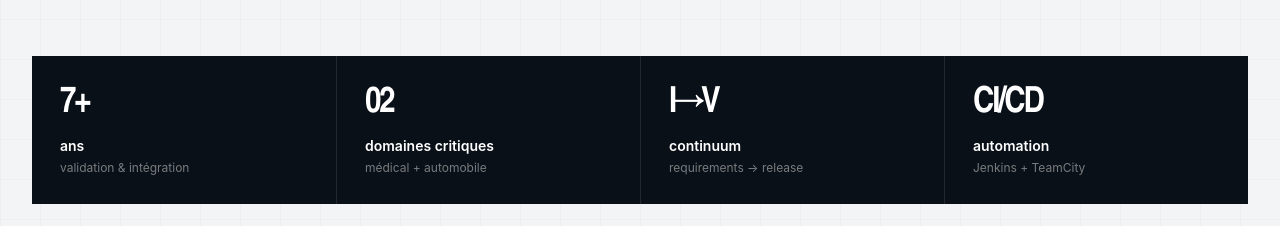
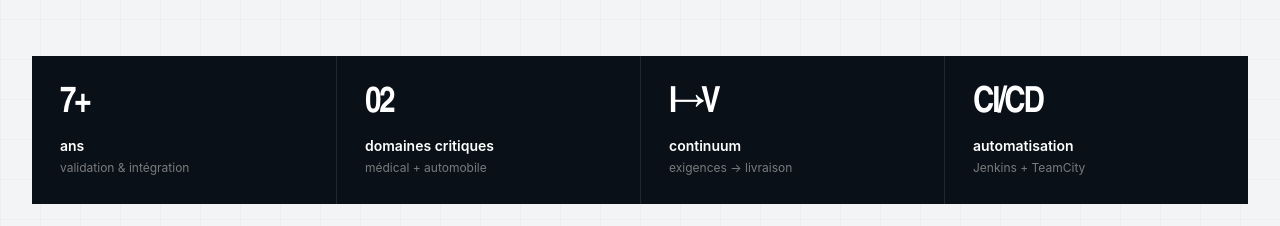
Before and after one commit to Robotham33/Portfolio-Hamza-Ghourabi, a Next.js app: page / in a window 1280 px wide. Shown: the part 861-1087 px from the top of the page. Built offline with nearby package versions, Linux system fonts and the light colour scheme.

Commit message:
fix(copy): frenchify recruiter snapshot

```diff
--- a/components/sections/recruiter-snapshot.tsx
+++ b/components/sections/recruiter-snapshot.tsx
@@ -1,8 +1,8 @@
 const signals = [
   { value: "7+", label: "ans", detail: "validation & intégration" },
   { value: "02", label: "domaines critiques", detail: "médical + automobile" },
-  { value: "I→V", label: "continuum", detail: "requirements → release" },
-  { value: "CI/CD", label: "automation", detail: "Jenkins + TeamCity" },
+  { value: "I→V", label: "continuum", detail: "exigences → livraison" },
+  { value: "CI/CD", label: "automatisation", detail: "Jenkins + TeamCity" },
 ] as const;
 
 export function RecruiterSnapshot() {
```
